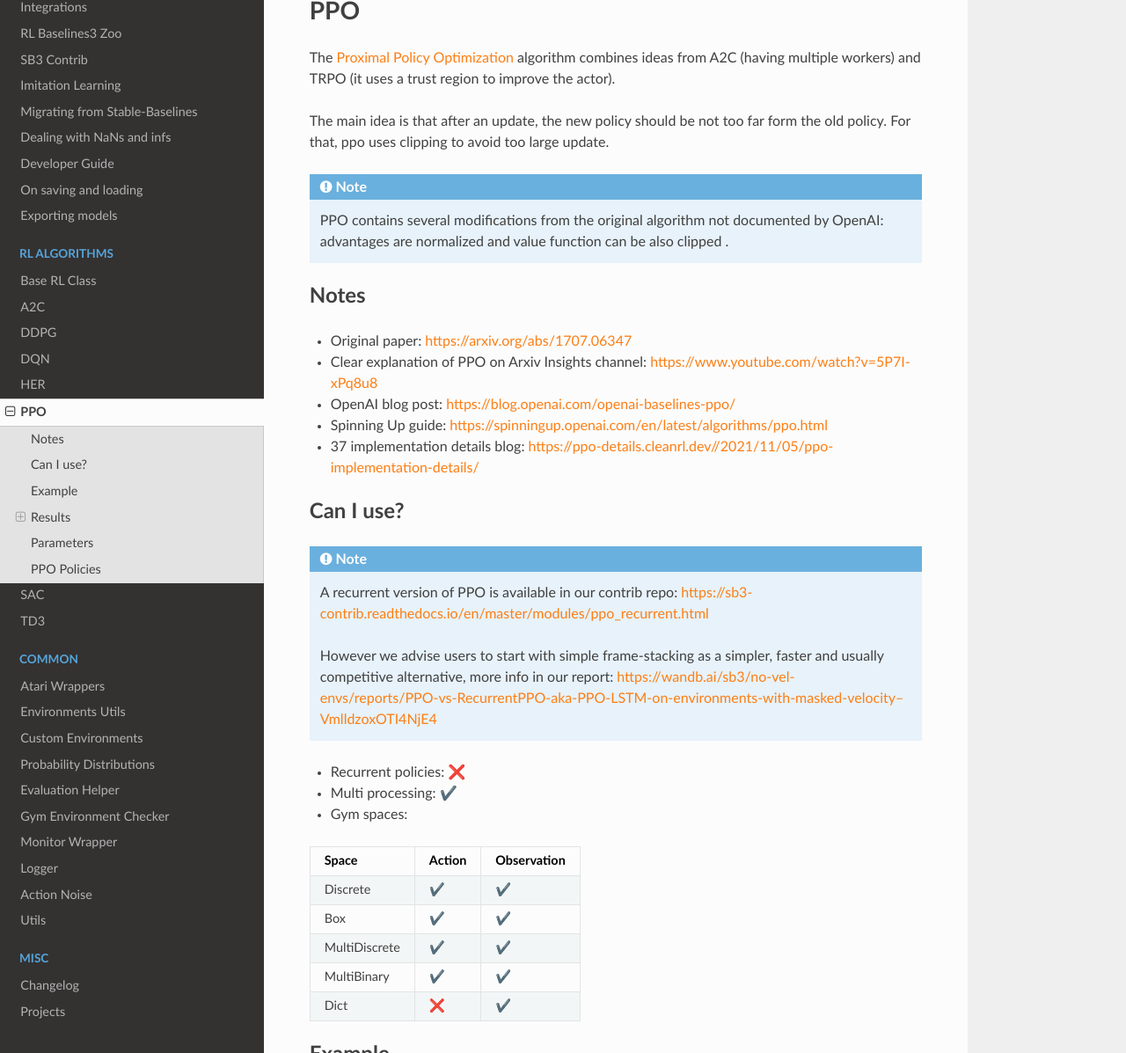
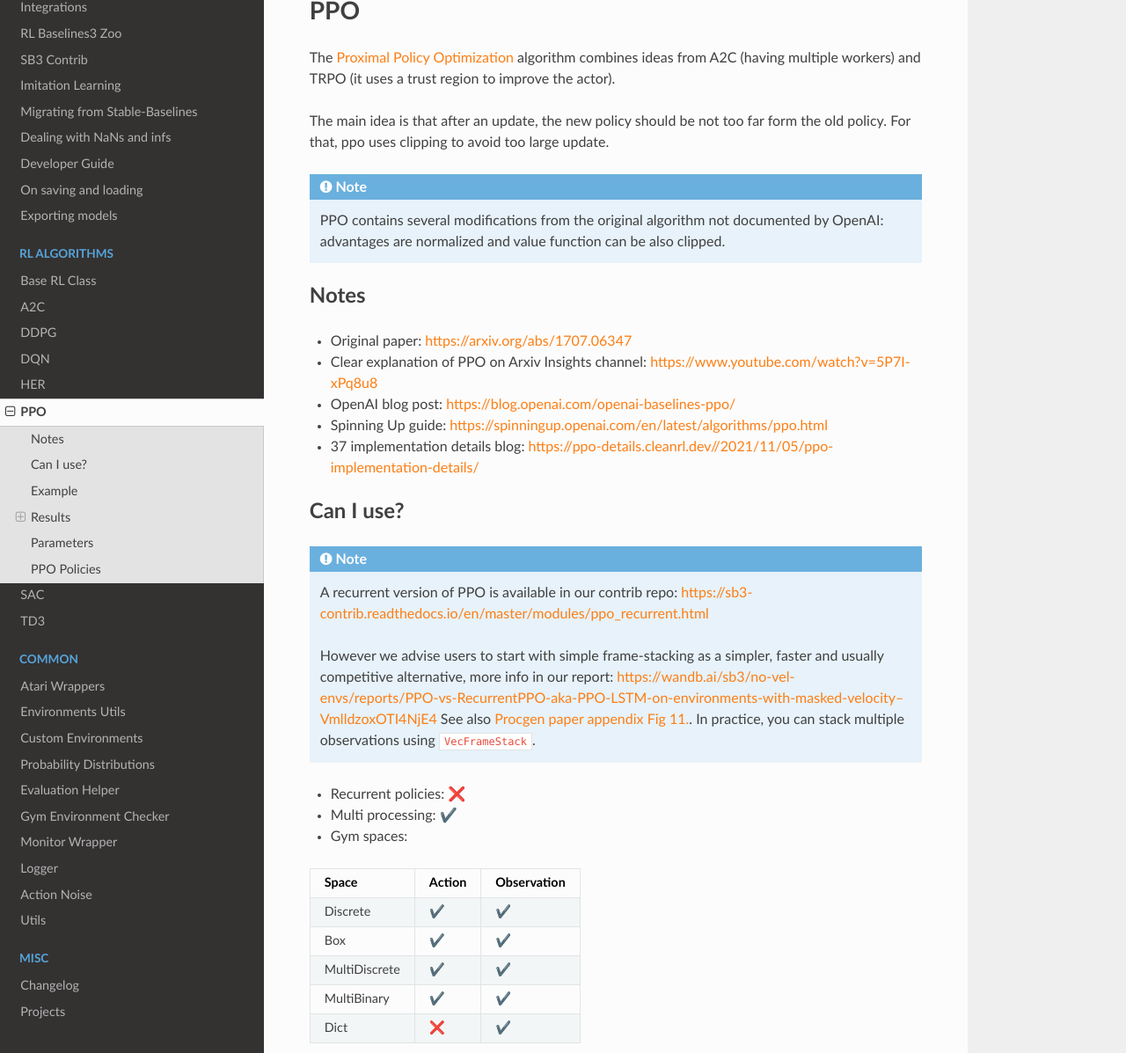
Before and after one commit to DLR-RM/stable-baselines3, a Sphinx documentation site: the page built from docs/modules/ppo.rst, in a window 1280 px wide and 1400 px high, cut to the strip 203-1400 px from the top of the window. Shown: the whole strip at 88% size. Built offline with Sphinx 7.4.7 and the Read the Docs theme 2.0.0, drawn with Linux system fonts in a browser that asks for light colours.

Commit message:
Address Anssi comments

```diff
--- a/docs/modules/ppo.rst
+++ b/docs/modules/ppo.rst
@@ -15,7 +15,7 @@ For that, ppo uses clipping to avoid too large update.
 .. note::
 
   PPO contains several modifications from the original algorithm not documented
-  by OpenAI: advantages are normalized and value function can be also clipped .
+  by OpenAI: advantages are normalized and value function can be also clipped.
 
 
 Notes
@@ -37,6 +37,8 @@ Can I use?
 
   However we advise users to start with simple frame-stacking as a simpler, faster
   and usually competitive alternative, more info in our report: https://wandb.ai/sb3/no-vel-envs/reports/PPO-vs-RecurrentPPO-aka-PPO-LSTM-on-environments-with-masked-velocity--VmlldzoxOTI4NjE4
+  See also `Procgen paper appendix Fig 11. <https://arxiv.org/abs/1912.01588>`_.
+  In practice, you can stack multiple observations using ``VecFrameStack``.
 
 
 -  Recurrent policies: ❌
```
